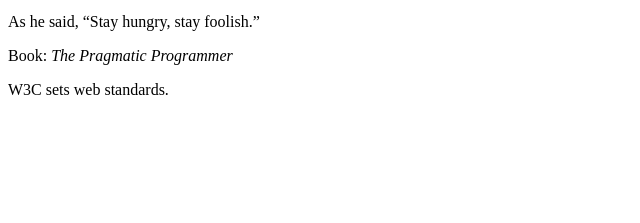
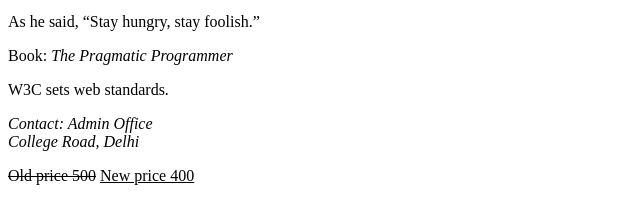
Before and after one commit to prateek-mishra-001/WDW_0288, a plain HTML site: page Web Designing Workshop Assignment/Assignment 9/Assignment 9.html in a window 1280 px wide. Shown: the part 87-310 px from the top of the page, without its empty margins (0-640 px from the left). Drawn offline with Linux system fonts and the light colour scheme.

Commit message:
Add some Paragraph and Formating

```diff
--- a/Web Designing Workshop Assignment/Assignment 9/Assignment 9.html
+++ b/Web Designing Workshop Assignment/Assignment 9/Assignment 9.html
@@ -13,6 +13,11 @@
     <p>Book: <cite>The Pragmatic Programmer</cite></p>
 
     <p>W3C sets web standards.</p>
+    <address>
+        Contact: Admin Office<br>
+        College Road, Delhi
+    </address>
 
+    <p><del>Old price 500</del> <ins>New price 400</ins></p>
       </body>
 </html>
```
